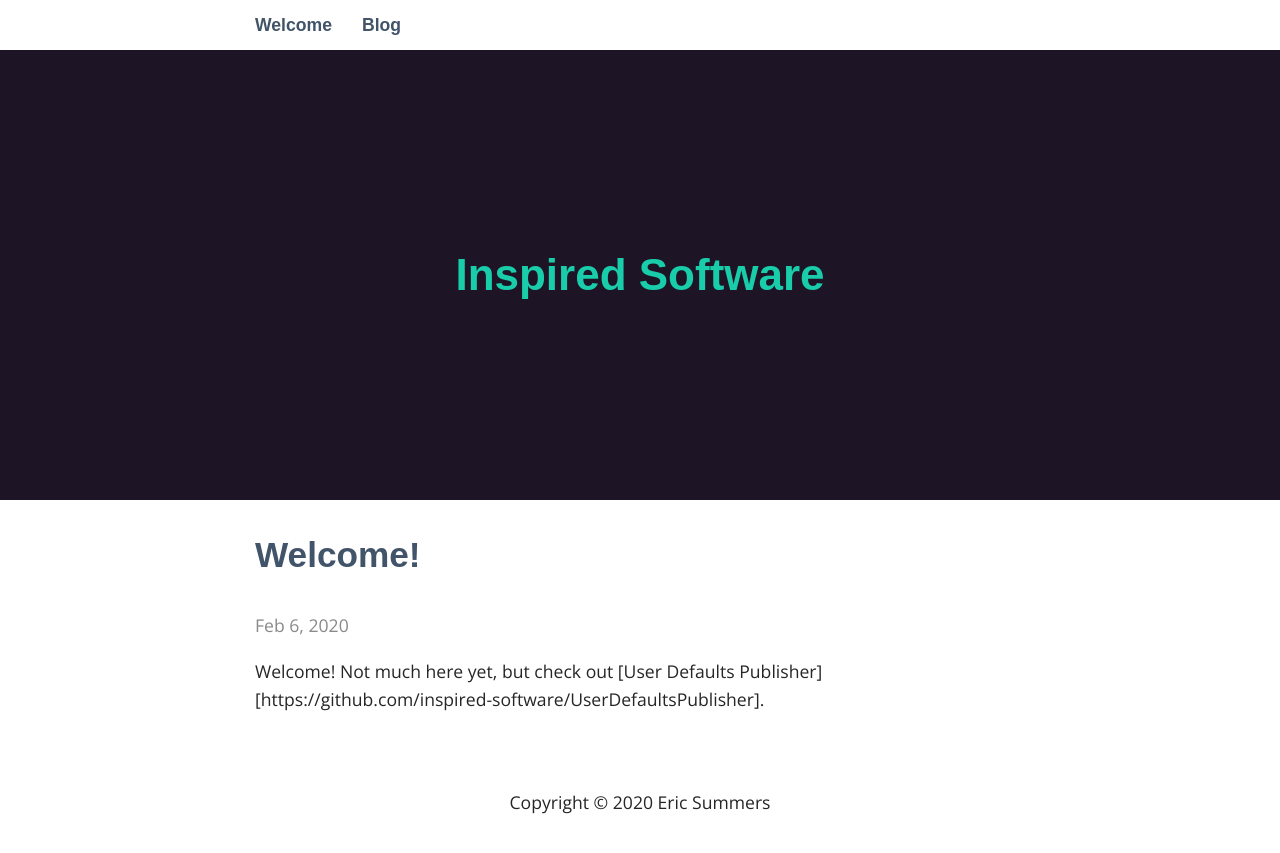
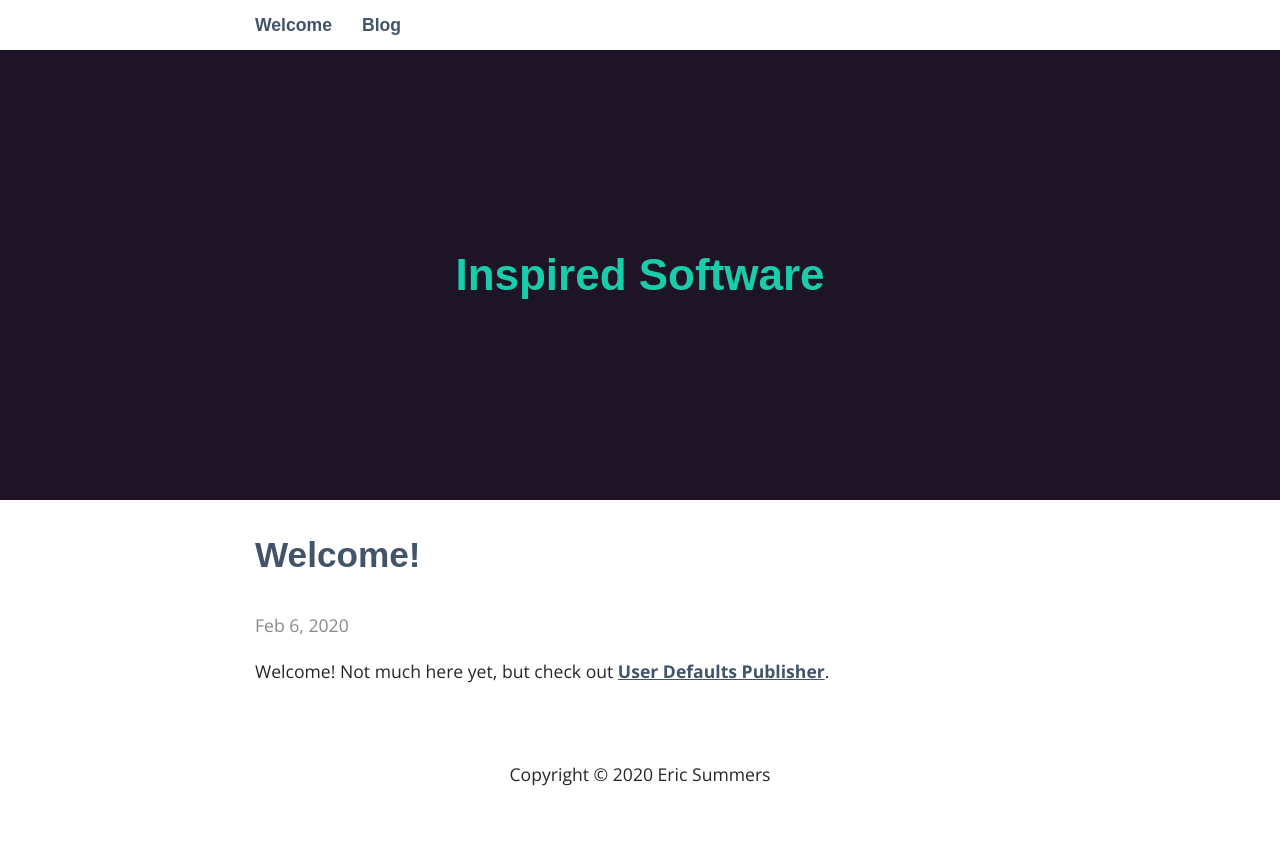
Before and after one commit to inspired-software/inspired-software.github.io, a Jekyll site: the page built from _posts/2018-08-03-welcome-to-jekyll.markdown, in a window 1280 px wide. Shown: the top 853 px of the page. Built offline with Jekyll 4.4.1, drawn with Linux system fonts in a browser that asks for light colours; some web fonts are replaced.

Commit message:
Update 2018-08-03-welcome-to-jekyll.markdown

```diff
--- a/_posts/2018-08-03-welcome-to-jekyll.markdown
+++ b/_posts/2018-08-03-welcome-to-jekyll.markdown
@@ -5,4 +5,4 @@ date:   2020-02-06 12:20:45 -0400
 categories: projects update
 ---
 
-Welcome!  Not much here yet, but check out [User Defaults Publisher][https://github.com/inspired-software/UserDefaultsPublisher].
+Welcome!  Not much here yet, but check out [User Defaults Publisher](https://github.com/inspired-software/UserDefaultsPublisher).
```
